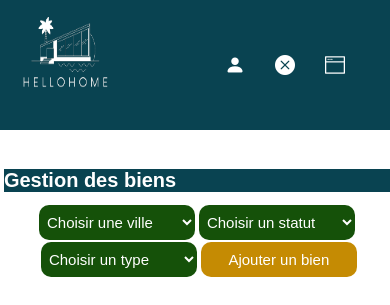
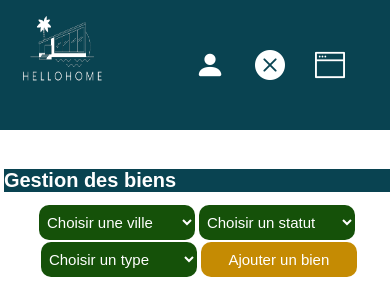
Before and after one commit to ColasRblr/HelloHome, a PHP site: page /POO_Immo/views/ViewDashboard.php in a window 390 px wide. Shown: the top 305 px of the page. Run offline with PHP 8.4, Linux system fonts and the light colour scheme; the template is opened without the code that fills it, so the values that code supplies are empty.

Commit message:
fixed last details

```diff
--- a/style/dashboard.css
+++ b/style/dashboard.css
@@ -152,10 +152,10 @@ header i {
   align-items: center;
 }
 
-/* #statistic_container {
+#statistic_container {
   margin-left: 10vw;
   margin-right: 10vw;
-} */
+}
 
 /* ...........................Footer */
 footer {
@@ -181,11 +181,8 @@ footer p {
   }
 
   header img {
-    width: 25vw;
-    height: 10vh;
-  }
-  header i {
-    font-size: 20px;
+    height: 70%;
+    width: 70%;
   }
 
   td {
@@ -196,11 +193,6 @@ footer p {
     margin-right: 1px;
     padding: none;
   }
-  #positionElementsHomePageDashboard {
-    display: flex;
-    flex-direction: column;
-  }
-
   #dashboardManagementFilters {
     flex-wrap: wrap;
     justify-content: center;
@@ -217,6 +209,10 @@ footer p {
     font-size: 15px;
     width: 40vw;
     height: 35px;
+  }
+
+  #positionElementsHomePageDashboard {
+    flex-direction: column;
   }
 
   #managementProperty {
@@ -239,12 +235,7 @@ footer p {
     width: 80vw;
     align-self: center;
   }
-
   .numberStatistique {
     width: 50vw;
   }
-  /* #statistic_container {
-    display: flex;
-    flex-wrap: wrap;
-  } */
 }
```
Also changed, not shown: views/ViewHome.php (+3 -6 lines), views/gabarit.php (+0 -10 lines), js/updateProperty.js (deleted), style/adminProfil.css (indentation only), 1 other file.
